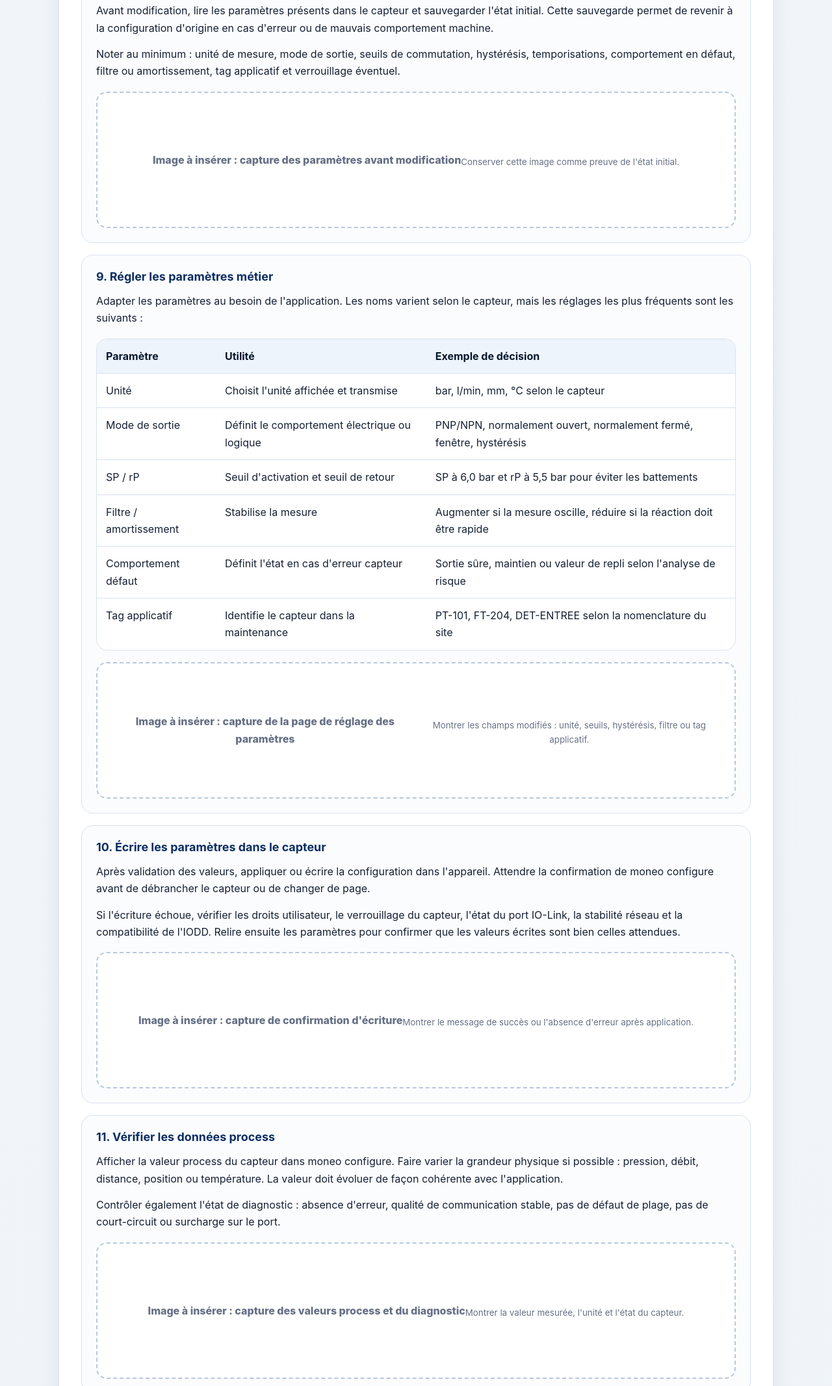
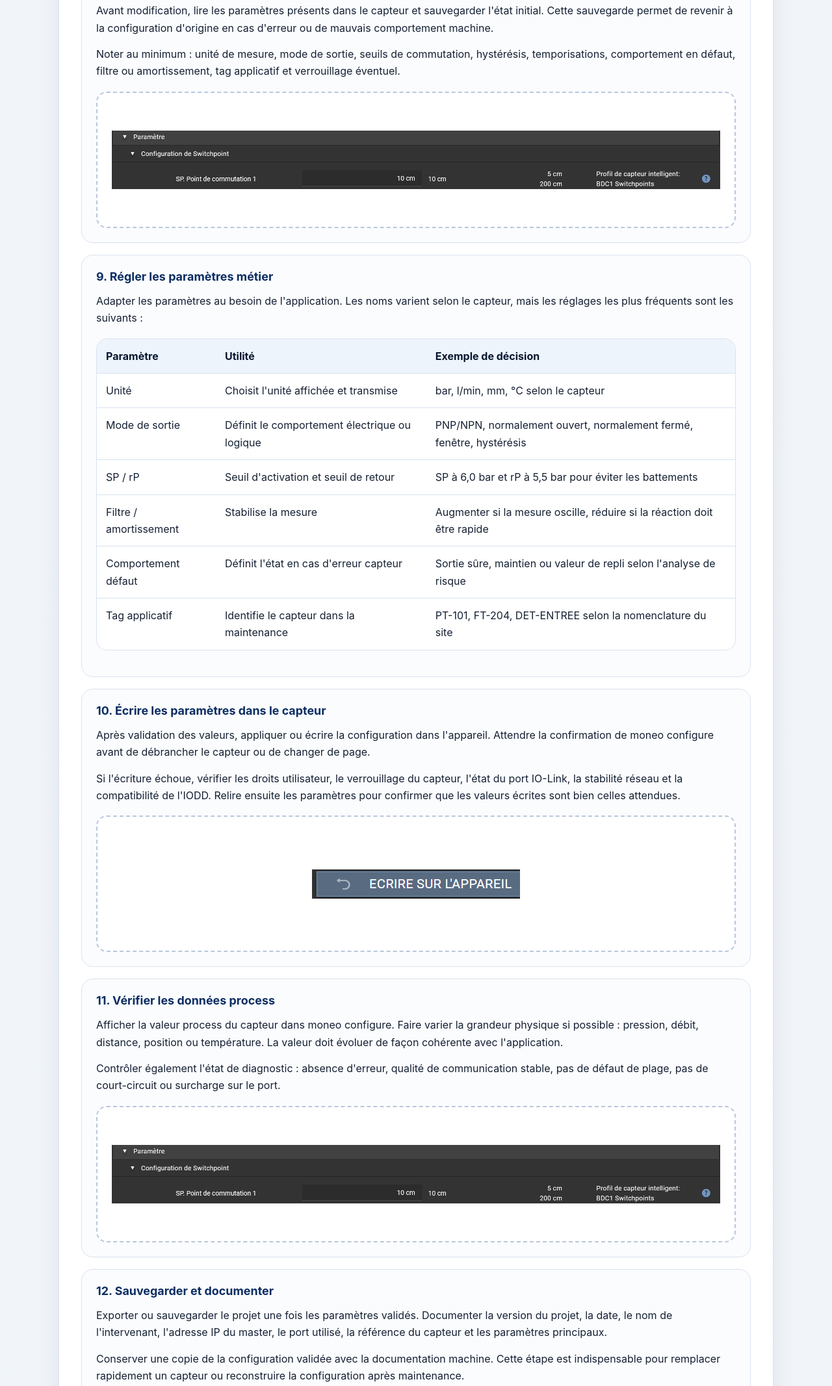
Before and after one commit to PerfoIT/PerfoAutom, a plain HTML site: page IoLink/Moneo_Ifm.html in a window 1280 px wide. Shown: the part 9545-11678 px from the top of the page at 65% size. Drawn offline with Linux system fonts and the light colour scheme.

Commit message:
Add files via upload

```diff
--- a/IoLink/Moneo_Ifm.html
+++ b/IoLink/Moneo_Ifm.html
@@ -314,8 +314,7 @@ tracert 192.168.10.101</pre>
           <p>Avant modification, lire les paramètres présents dans le capteur et sauvegarder l'état initial. Cette sauvegarde permet de revenir à la configuration d'origine en cas d'erreur ou de mauvais comportement machine.</p>
           <p>Noter au minimum : unité de mesure, mode de sortie, seuils de commutation, hystérésis, temporisations, comportement en défaut, filtre ou amortissement, tag applicatif et verrouillage éventuel.</p>
           <div class="image-slot">
-            Image à insérer : capture des paramètres avant modification
-            <small>Conserver cette image comme preuve de l'état initial.</small>
+            <img src="../assets/img/chap-8-11.png">
           </div>
         </div>
 
@@ -363,10 +362,6 @@ tracert 192.168.10.101</pre>
               </tr>
             </tbody>
           </table>
-          <div class="image-slot">
-            Image à insérer : capture de la page de réglage des paramètres
-            <small>Montrer les champs modifiés : unité, seuils, hystérésis, filtre ou tag applicatif.</small>
-          </div>
         </div>
 
         <div class="step">
@@ -374,8 +369,7 @@ tracert 192.168.10.101</pre>
           <p>Après validation des valeurs, appliquer ou écrire la configuration dans l'appareil. Attendre la confirmation de moneo configure avant de débrancher le capteur ou de changer de page.</p>
           <p>Si l'écriture échoue, vérifier les droits utilisateur, le verrouillage du capteur, l'état du port IO-Link, la stabilité réseau et la compatibilité de l'IODD. Relire ensuite les paramètres pour confirmer que les valeurs écrites sont bien celles attendues.</p>
           <div class="image-slot">
-            Image à insérer : capture de confirmation d'écriture
-            <small>Montrer le message de succès ou l'absence d'erreur après application.</small>
+            <img src="../assets/img/chap-10.png">
           </div>
         </div>
 
@@ -384,8 +378,7 @@ tracert 192.168.10.101</pre>
           <p>Afficher la valeur process du capteur dans moneo configure. Faire varier la grandeur physique si possible : pression, débit, distance, position ou température. La valeur doit évoluer de façon cohérente avec l'application.</p>
           <p>Contrôler également l'état de diagnostic : absence d'erreur, qualité de communication stable, pas de défaut de plage, pas de court-circuit ou surcharge sur le port.</p>
           <div class="image-slot">
-            Image à insérer : capture des valeurs process et du diagnostic
-            <small>Montrer la valeur mesurée, l'unité et l'état du capteur.</small>
+            <img src="../assets/img/chap-8-11.png">
           </div>
         </div>
 
@@ -397,8 +390,7 @@ tracert 192.168.10.101</pre>
             À compléter : chemin de sauvegarde du projet, nom du fichier exporté, version de configuration et date de validation.
           </div>
           <div class="image-slot">
-            Image à insérer : capture ou preuve de sauvegarde du projet
-            <small>Montrer le nom du projet ou du fichier exporté sans information confidentielle.</small>
+            <img src="../assets/img/chap-12.png">
           </div>
         </div>
       </div>
```
Also changed, not shown: assets/img/chap-10.png (added), assets/img/chap-12.png (added), assets/img/chap-8-11.png (added).
